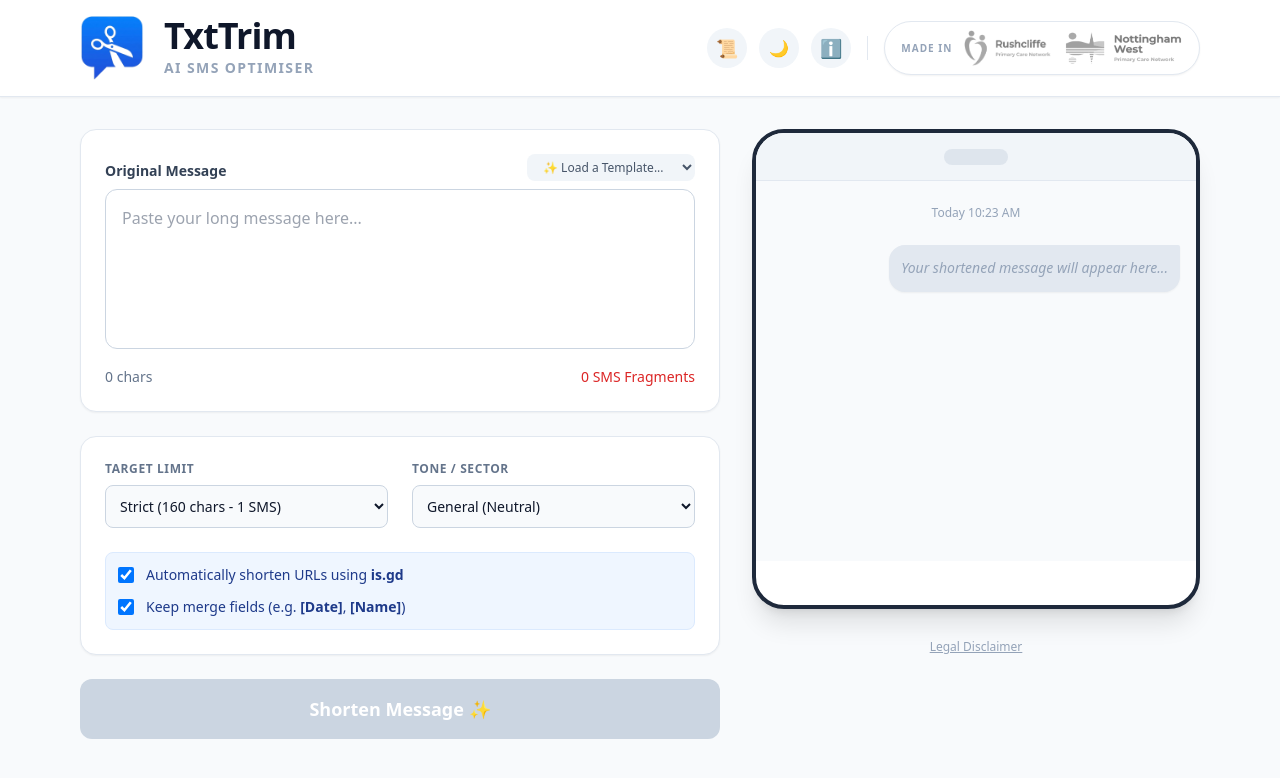
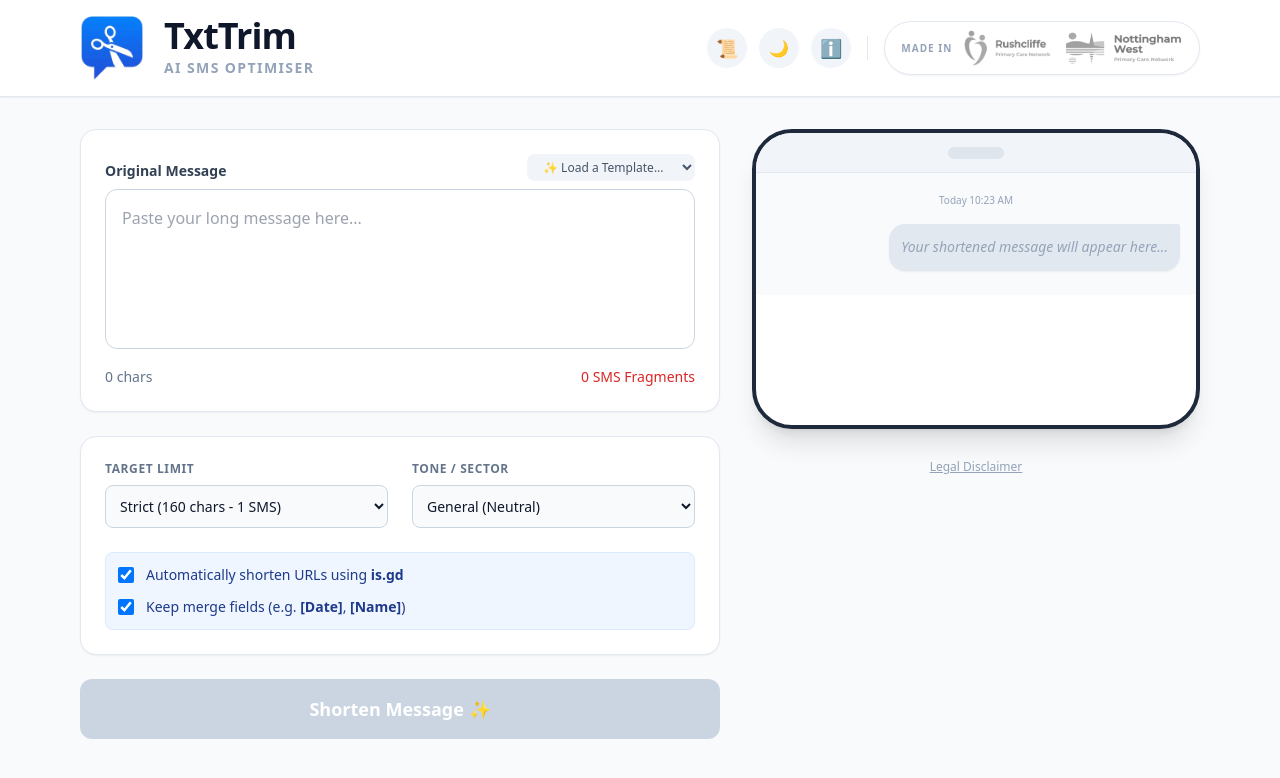
Before and after one commit to JLHITS/txttrim-FE, a React (Create React App) app: page / in a window 1280 px wide. Shown: the top 778 px of the page. Built offline with nearby package versions, Linux system fonts and the light colour scheme.

Commit message:
fixed white space under quick actions of preview

```diff
--- a/src/App.js
+++ b/src/App.js
@@ -382,30 +382,56 @@ function App() {
           <button onClick={() => handleShorten()} disabled={loading || !text.trim()} className={`w-full py-4 rounded-xl text-lg font-bold text-white shadow-md transition-all transform active:scale-[0.99] ${loading || !text.trim() ? "bg-slate-300 dark:bg-slate-700 cursor-not-allowed shadow-none" : "bg-blue-600 hover:bg-blue-700 dark:bg-blue-700 dark:hover:bg-blue-600 hover:shadow-lg"}`}>{loading ? "Optimising..." : "Shorten Message ✨"}</button>
         </div>
 
-        {/* RIGHT COLUMN: RESULTS */}
+{/* RIGHT COLUMN: RESULTS */}
         <div className="lg:col-span-5 space-y-6">
 
-            <div className="bg-white dark:bg-slate-800 rounded-[2rem] shadow-xl border-4 border-slate-800 dark:border-slate-950 overflow-hidden relative min-h-[480px] transition-colors">
-              <div className="bg-slate-100 dark:bg-slate-700 h-12 border-b border-slate-200 dark:border-slate-600 flex items-center justify-center"><div className="w-16 h-4 bg-slate-300 dark:bg-slate-500 rounded-full opacity-50"></div></div>
-              <div className="p-4 bg-slate-50 dark:bg-slate-900 h-full flex flex-col gap-4 min-h-[380px]">
-                <div className="text-center text-xs text-slate-400 my-2">Today 10:23 AM</div>
-                <div className={`self-end max-w-[85%] p-3 rounded-2xl rounded-tr-sm text-sm leading-relaxed shadow-sm transition-all duration-500 ${response ? "bg-blue-500 text-white" : "bg-slate-200 dark:bg-slate-800 text-slate-400 dark:text-slate-500 italic"}`}>{response ? response.shortened_text : "Your shortened message will appear here..."}</div>
+            {/* PHONE PREVIEW & SUGGESTIONS */}
+            <div className="bg-white dark:bg-slate-800 rounded-[2.5rem] shadow-xl border-4 border-slate-800 dark:border-slate-950 overflow-hidden relative min-h-[300px] transition-all duration-500 ease-in-out">
+              {/* Notch/Header */}
+              <div className="bg-slate-100 dark:bg-slate-700 h-10 border-b border-slate-200 dark:border-slate-600 flex items-center justify-center">
+                 <div className="w-14 h-3 bg-slate-300 dark:bg-slate-500 rounded-full opacity-50"></div>
+              </div>
+
+              {/* Screen Content - Now uses 'min-h-0' to shrink to fit content */}
+              <div className="px-4 pt-4 pb-2 bg-slate-50 dark:bg-slate-900 flex flex-col gap-3">
+                <div className="text-center text-[10px] text-slate-400 my-1">Today 10:23 AM</div>
+
+                {/* Message Bubble */}
+                <div className={`self-end max-w-[90%] p-3 rounded-2xl rounded-tr-sm text-sm leading-relaxed shadow-sm transition-all duration-500
+                  ${response ? "bg-blue-500 text-white" : "bg-slate-200 dark:bg-slate-800 text-slate-400 dark:text-slate-500 italic"}`}>
+                  {response ? response.shortened_text : "Your shortened message will appear here..."}
+                </div>
+
                 {response && (
                   <>
-                    <div className="self-end text-xs text-slate-500 dark:text-slate-400 pr-1 animate-fade-in">Sent • {response.shortened_length} chars</div>
-                    <div className="mt-auto pt-6">
-                      <p className="text-[10px] uppercase font-bold text-slate-400 text-center mb-2">Quick Refine</p>
-                      <div className="flex gap-2 justify-center overflow-x-auto pb-2">
-                         <button onClick={refineShorter} className="whitespace-nowrap px-3 py-1.5 rounded-full bg-slate-200 dark:bg-slate-800 text-xs font-medium text-slate-600 dark:text-slate-300 hover:bg-slate-300 dark:hover:bg-slate-700 transition">✂️ Make Shorter</button>
-                         <button onClick={refinePolite} className="whitespace-nowrap px-3 py-1.5 rounded-full bg-slate-200 dark:bg-slate-800 text-xs font-medium text-slate-600 dark:text-slate-300 hover:bg-slate-300 dark:hover:bg-slate-700 transition">🙏 More Polite</button>
-                         <button onClick={refineFormal} className="whitespace-nowrap px-3 py-1.5 rounded-full bg-slate-200 dark:bg-slate-800 text-xs font-medium text-slate-600 dark:text-slate-300 hover:bg-slate-300 dark:hover:bg-slate-700 transition">👔 More Formal</button>
+                    <div className="self-end text-[10px] text-slate-500 dark:text-slate-400 pr-1 -mt-1 animate-fade-in">
+                       Sent • {response.shortened_length} chars
+                    </div>
+
+                    {/* SMART SUGGESTIONS - Tighter Layout */}
+                    <div className="mt-4 pt-3 border-t border-slate-200 dark:border-slate-800">
+                      <p className="text-[9px] uppercase font-bold text-slate-400 text-center mb-2 tracking-widest">Quick Refine</p>
+                      <div className="flex gap-2 justify-center overflow-x-auto pb-1 hide-scrollbar">
+                         <button onClick={refineShorter} className="whitespace-nowrap px-3 py-1.5 rounded-full bg-slate-200 dark:bg-slate-800 text-xs font-medium text-slate-600 dark:text-slate-300 hover:bg-slate-300 dark:hover:bg-slate-700 transition flex items-center gap-1">
+                           <span>✂️</span> Shorter
+                         </button>
+                         <button onClick={refinePolite} className="whitespace-nowrap px-3 py-1.5 rounded-full bg-slate-200 dark:bg-slate-800 text-xs font-medium text-slate-600 dark:text-slate-300 hover:bg-slate-300 dark:hover:bg-slate-700 transition flex items-center gap-1">
+                           <span>🙏</span> Polite
+                         </button>
+                         <button onClick={refineFormal} className="whitespace-nowrap px-3 py-1.5 rounded-full bg-slate-200 dark:bg-slate-800 text-xs font-medium text-slate-600 dark:text-slate-300 hover:bg-slate-300 dark:hover:bg-slate-700 transition flex items-center gap-1">
+                           <span>👔</span> Formal
+                         </button>
                       </div>
                     </div>
                   </>
                 )}
+
+                {/* Spacer to ensure buttons aren't glued to the very bottom edge */}
+                <div className="h-1"></div>
               </div>
             </div>
 
+            {/* RESULTS METRICS */}
             {response && (
               <div className="bg-emerald-50 dark:bg-emerald-900/20 border border-emerald-100 dark:border-emerald-800 rounded-xl p-5 animate-fade-in-up transition-colors">
                 <div className="flex justify-between items-center mb-4">
```
